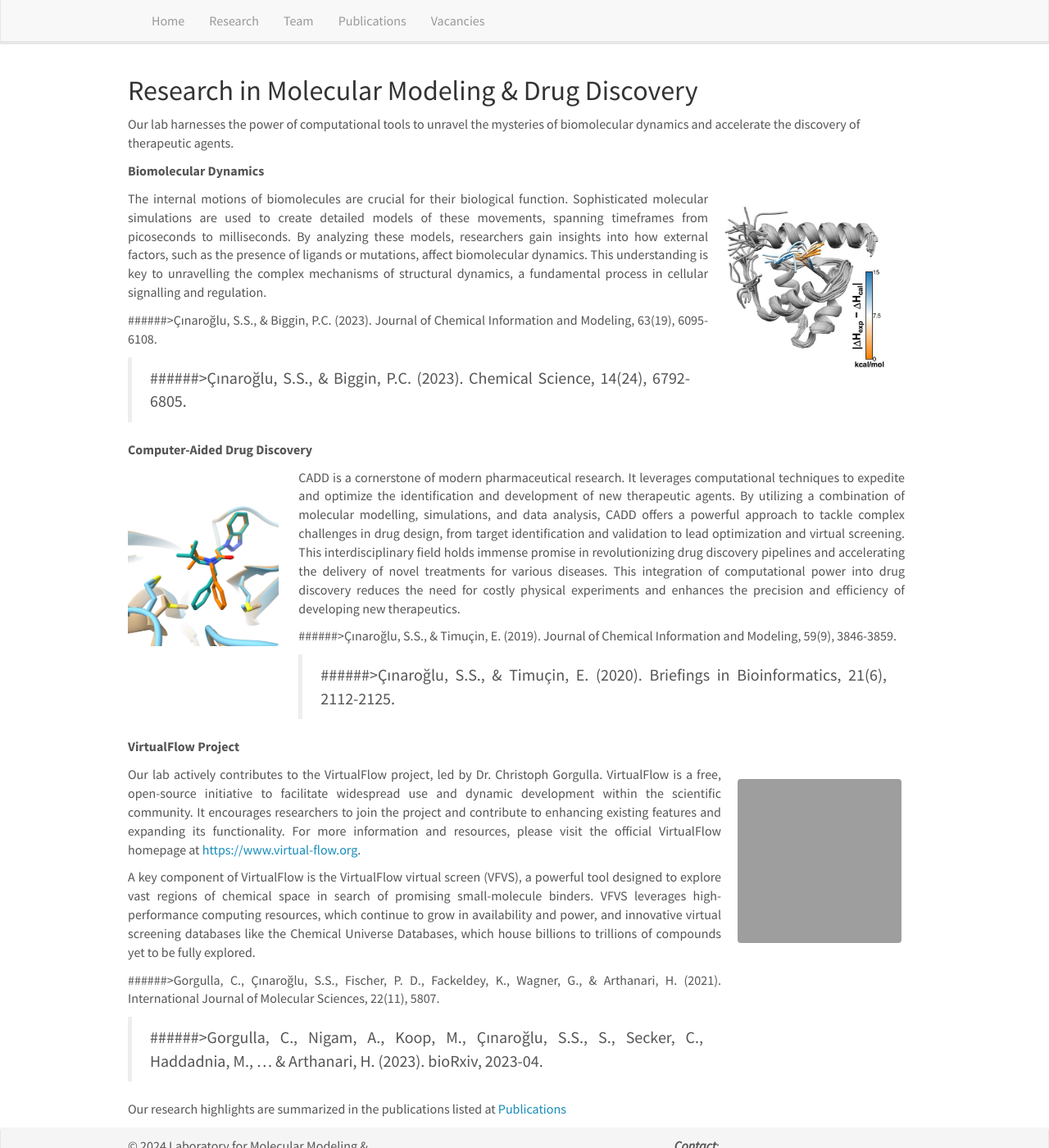
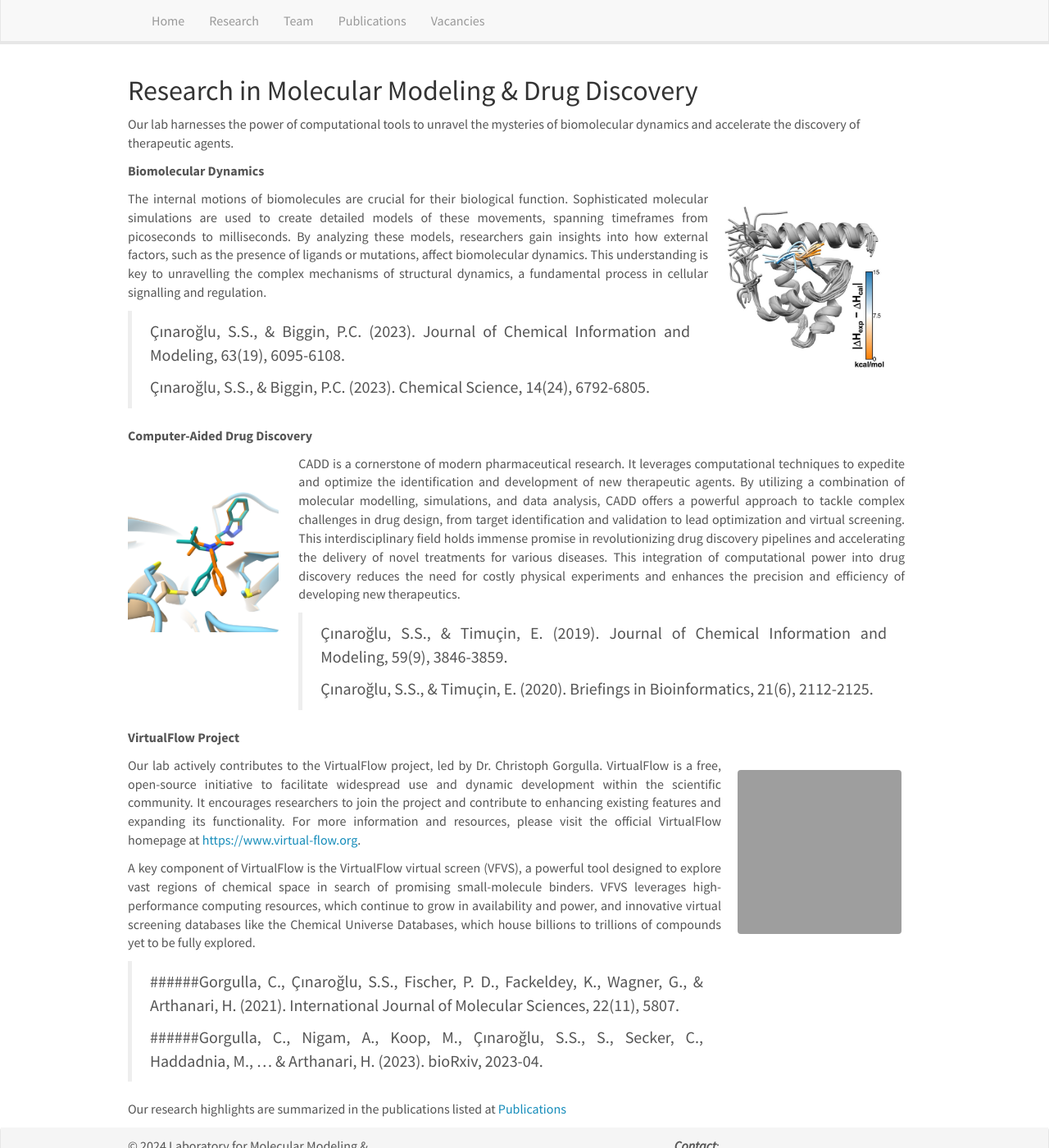
Before and after one commit to CinarogluLab/cinaroglulab.github.io, a Jekyll site: the page built from _pages/research.md, in a window 1280 px wide and 1400 px high. Shown: the whole window at 82% size. Built offline with Jekyll 4.4.1, drawn with Linux system fonts in a browser that asks for light colours; nearby versions of some CDN libraries; grey boxes are pictures that could not be loaded.

```diff
--- a/_pages/research.md
+++ b/_pages/research.md
@@ -17,9 +17,9 @@ Our lab harnesses the power of computational tools to unravel the mysteries of b
 
 The internal motions of biomolecules are crucial for their biological function. Sophisticated molecular simulations are used to create detailed models of these movements, spanning timeframes from picoseconds to milliseconds. By analyzing these models, researchers gain insights into how external factors, such as the presence of ligands or mutations, affect biomolecular dynamics. This understanding is key to unravelling the complex mechanisms of structural dynamics, a fundamental process in cellular signalling and regulation.
 
-######>Çınaroğlu, S.S., & Biggin, P.C. (2023). Journal of Chemical Information and Modeling, 63(19), 6095-6108.
+>Çınaroğlu, S.S., & Biggin, P.C. (2023). Journal of Chemical Information and Modeling, 63(19), 6095-6108.
 >
-######>Çınaroğlu, S.S., & Biggin, P.C. (2023). Chemical Science, 14(24), 6792-6805.
+>Çınaroğlu, S.S., & Biggin, P.C. (2023). Chemical Science, 14(24), 6792-6805.
 </div>
 
 <div style="flex: 0 0 auto;">
@@ -40,9 +40,9 @@ The internal motions of biomolecules are crucial for their biological function.
 
 CADD is a cornerstone of modern pharmaceutical research. It leverages computational techniques to expedite and optimize the identification and development of new therapeutic agents. By utilizing a combination of molecular modelling, simulations, and data analysis, CADD offers a powerful approach to tackle complex challenges in drug design, from target identification and validation to lead optimization and virtual screening. This interdisciplinary field holds immense promise in revolutionizing drug discovery pipelines and accelerating the delivery of novel treatments for various diseases. This integration of computational power into drug discovery reduces the need for costly physical experiments and enhances the precision and efficiency of developing new therapeutics.
 
-######>Çınaroğlu, S.S., & Timuçin, E. (2019). Journal of Chemical Information and Modeling, 59(9), 3846-3859.
+>Çınaroğlu, S.S., & Timuçin, E. (2019). Journal of Chemical Information and Modeling, 59(9), 3846-3859.
 >
-######>Çınaroğlu, S.S., & Timuçin, E. (2020). Briefings in Bioinformatics, 21(6), 2112-2125.
+>Çınaroğlu, S.S., & Timuçin, E. (2020). Briefings in Bioinformatics, 21(6), 2112-2125.
 
 </div>
 </div>
@@ -58,9 +58,9 @@ Our lab actively contributes to the VirtualFlow project, led by Dr. Christoph Go
 
 A key component of VirtualFlow is the VirtualFlow virtual screen (VFVS), a powerful tool designed to explore vast regions of chemical space in search of promising small-molecule binders. VFVS leverages high-performance computing resources, which continue to grow in availability and power, and innovative virtual screening databases like the Chemical Universe Databases, which house billions to trillions of compounds yet to be fully explored.
 
-######>Gorgulla, C., Çınaroğlu, S.S., Fischer, P. D., Fackeldey, K., Wagner, G., & Arthanari, H. (2021). International Journal of Molecular Sciences, 22(11), 5807.
+>######Gorgulla, C., Çınaroğlu, S.S., Fischer, P. D., Fackeldey, K., Wagner, G., & Arthanari, H. (2021). International Journal of Molecular Sciences, 22(11), 5807.
 >
-######>Gorgulla, C., Nigam, A., Koop, M., Çınaroğlu, S.S., S., Secker, C., Haddadnia, M., ... & Arthanari, H. (2023). bioRxiv, 2023-04.
+>######Gorgulla, C., Nigam, A., Koop, M., Çınaroğlu, S.S., S., Secker, C., Haddadnia, M., ... & Arthanari, H. (2023). bioRxiv, 2023-04.
 
 </div>
 
```
